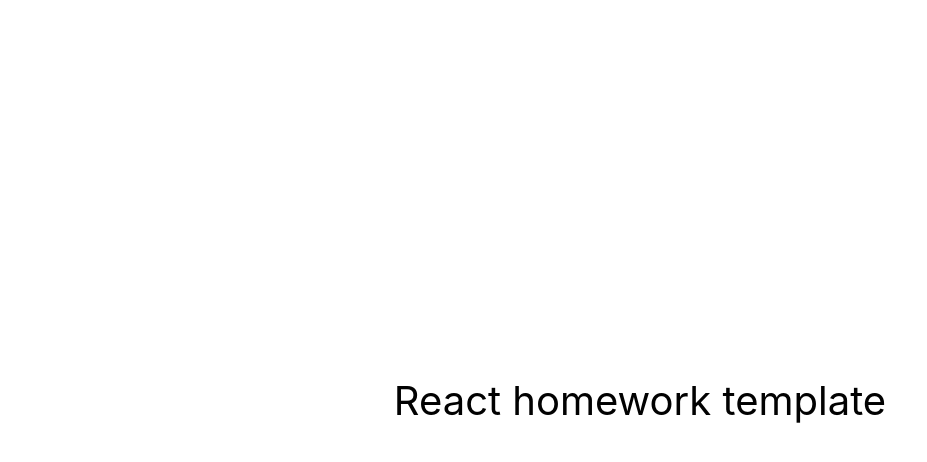
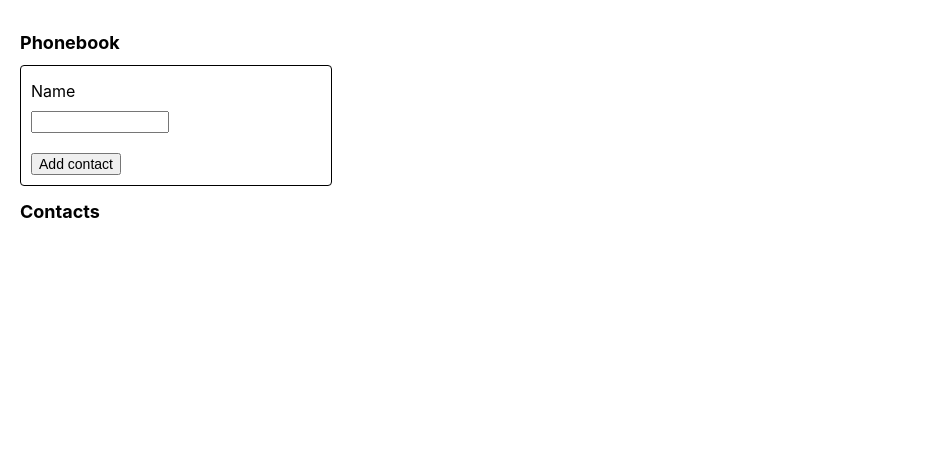
Before and after one commit to YehorBondarenko96/goit-react-hw-02-phonebook, a React (Create React App) app: page / in a window 1280 px wide. Shown: the top 462 px of the page, without its empty margins (0-927 px from the left). Built offline with nearby package versions, Linux system fonts and the light colour scheme.

Commit message:
1.0.0-14.12.23

```diff
--- a/package.json
+++ b/package.json
@@ -7,6 +7,7 @@
     "@testing-library/jest-dom": "^5.16.3",
     "@testing-library/react": "^12.1.4",
     "@testing-library/user-event": "^13.5.0",
+    "nanoid": "^5.0.4",
     "react": "^18.1.0",
     "react-dom": "^18.1.0",
     "react-scripts": "5.0.1",
--- a/src/components/App.jsx
+++ b/src/components/App.jsx
@@ -1,16 +1,47 @@
-export const App = () => {
+import { Component } from "react";
+import { ContactForm } from "./ContactForm/ContactForm";
+import { ContactList } from "./ContactList/ContactList";
+import css from './Styles.module.css';
+import { nanoid } from "nanoid";
+
+export class App extends Component {
+  state = {
+    contacts: [],
+    name: ''
+  };
+
+  updateState = (newName) => {
+    const namesInState = this.state.name;
+    if(!namesInState.includes(newName)){
+      this.setState((state) => ({
+        name: [...state.name, newName],
+          contacts: [...state.contacts,
+          {id: nanoid(), name: newName}]
+        }))
+    }};
+
+  render(){
   return (
     <div
       style={{
-        height: '100vh',
+        height: '100%',
         display: 'flex',
-        justifyContent: 'center',
-        alignItems: 'center',
-        fontSize: 40,
-        color: '#010101'
+        fontSize: 20,
+        color: '#010101',
+        margin: 20
       }}
     >
-      React homework template
+      <div>
+  <h1 className={css.phonebook}>Phonebook</h1>
+  <ContactForm
+  // dataState={this.state}
+  updateState={this.updateState}
+  />
+
+  <h2 className={css.contacts}>Contacts</h2>
+  {/* <Filter ... /> */}
+  <ContactList dataContact={this.state}/>
+</div>
     </div>
-  );
+  )}
 };
--- /dev/null
+++ b/src/components/ContactForm/ContactForm.jsx
@@ -0,0 +1,25 @@
+import { Component } from "react";
+import css from '../Styles.module.css';
+
+export class ContactForm extends Component {
+
+    writeDataInAddState = (evt) => {
+        evt.preventDefault();
+        const newName = evt.currentTarget.elements.name.value;
+        this.props.updateState(newName)
+    };
+
+
+  render() {
+
+    return (
+        <form className={css.form} onSubmit={this.writeDataInAddState}>
+            <label className={css.label}>
+                <span className={css.nameInput}>Name</span>
+            <input className={css.input} type="text" name="name" required />
+            </label>
+            <button className={css.button} type="submit">Add contact</button>
+        </form>
+    )
+  }
+};
--- /dev/null
+++ b/src/components/ContactList/ContactList.jsx
@@ -0,0 +1,17 @@
+import css from '../Styles.module.css';
+
+export const ContactList = ({dataContact}) => {
+    const names = dataContact.name;
+    const contacts = dataContact.contacts;
+    return(
+        <ul>
+            {names &&
+            contacts.map((contact) => (
+            <li key={contact.id} className={css.itemContscts}>
+                {contact.name}
+            </li>
+            ))
+            }
+        </ul>
+    )
+}
--- /dev/null
+++ b/src/components/Styles.module.css
@@ -0,0 +1,38 @@
+.phonebook, .contacts{
+    font-size: 18px;
+    font-weight: 700;
+}
+
+.form{
+    display: flex;
+    flex-direction: column;
+    border: 1px #000 solid;
+    border-radius: 4px;
+    padding: 15px 0 10px 10px;
+    gap: 20px;
+    width: 300px;
+}
+
+.label{
+    display: flex;
+    flex-direction: column;
+    gap: 10px;
+}
+
+.input{
+    width: 130px;
+    font-size: 14px;
+}
+
+.button{
+    width: 90px;
+    font-size: 14px;
+}
+
+.nameInput{
+    font-size: 16px;
+}
+
+.itemContscts{
+    font-size: 16px;
+}
```
Also changed, not shown: 1 other file (tests, documents, lock files or other folders).
